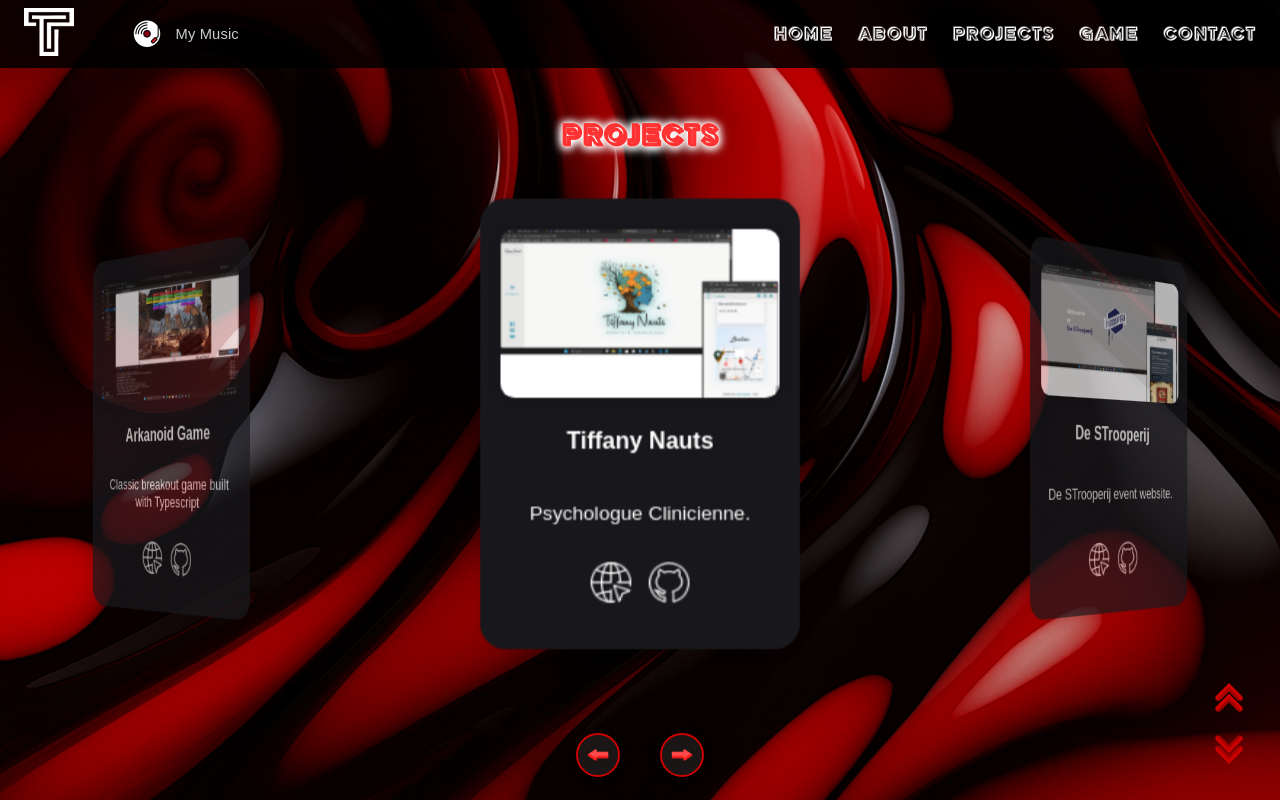
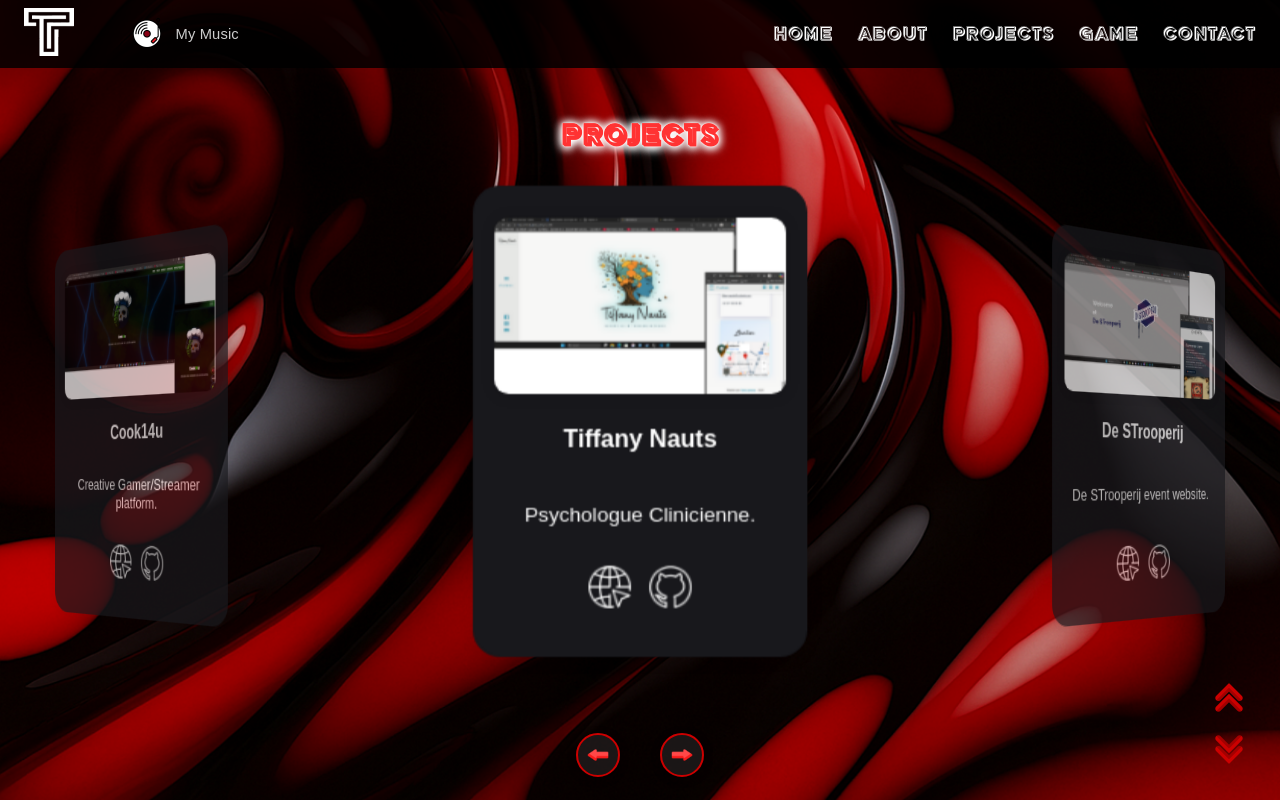
Before and after one commit to 2TomL/TL_Final, a website: page projects.html in a window 1280 px wide. Drawn offline with Linux system fonts and the light colour scheme.

Commit message:
Add Cook14u project to portfolio

```diff
--- a/projects.html
+++ b/projects.html
@@ -207,6 +207,23 @@
                 </div>
               </div>
             </div>
+              <div class="carousel__slider__item">
+                <div class="card">
+                  <a href="https://2toml.github.io/Cook14u/" target="_blank" rel="noopener">
+                    <img src="public/assets/projects/Project_Cook14u.png" alt="Cook14u project" width="220" height="140" loading="lazy">
+                  </a>
+                  <h3>Cook14u</h3>
+                  <p>Creative Gamer/Streamer platform.</p>
+                  <div class="project-links">
+                    <a class="project-link" href="https://2toml.github.io/Cook14u/" target="_blank" rel="noopener" title="View website">
+                      <img src="public/assets/projects/web1.png" alt="Website" class="project-icon">
+                    </a>
+                    <a class="project-link" href="https://github.com/2TomL/Cook14u" target="_blank" rel="noopener" title="View on GitHub">
+                      <img src="public/assets/projects/github.png" alt="GitHub" class="project-icon">
+                    </a>
+                  </div>
+                </div>
+              </div>
           </div>
         </div>
         <div class="carousel__controls">
```
Also changed, not shown: public/assets/projects/Project_Cook14u.png (added).
